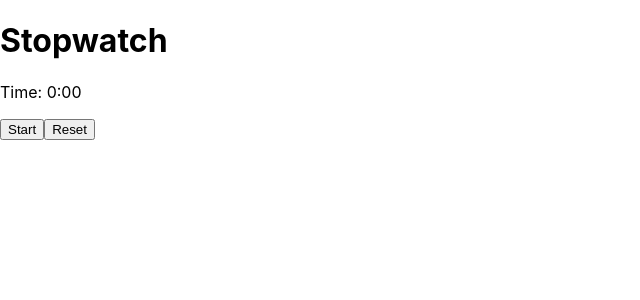
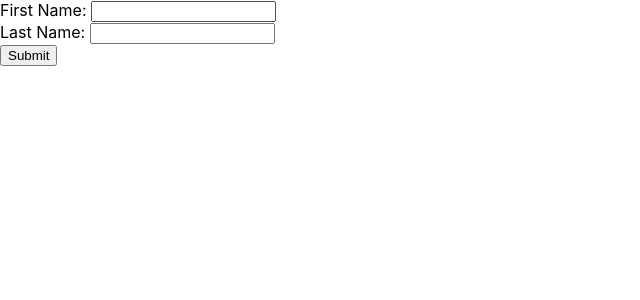
Before and after one commit to Kakashi9910/countriesFlag, a React (Create React App) app: page / in a window 1280 px wide. Shown: the top 300 px of the page, without its empty margins (0-640 px from the left). Built offline with nearby package versions, Linux system fonts and the light colour scheme.

Commit message:
display initial commit

```diff
--- a/src/App.js
+++ b/src/App.js
@@ -1,9 +1,9 @@
 import './App.css';
-import StopWatch from './components/StopWatch';
+import DisplayName from './components/StopWatch';
 function App() {
   return (
     <div>
-      <StopWatch/>
+      <DisplayName/>
     </div>
   );
 }
--- a/src/components/StopWatch.jsx
+++ b/src/components/StopWatch.jsx
@@ -1,48 +1,37 @@
 import React, { useEffect, useRef, useState } from "react"
 
 
-const StopWatch=()=>{
-    const timeRef= useRef(null)
-    const [time,setTime] = useState(0)
-    const [isTriggered,setTrigger] = useState(false)
-    useEffect(()=>{
-        if(isTriggered) {
-          timeRef.current=setInterval(()=>{
-              setTime(prev=>prev+1)
-          },1000)
-        } else {
-            clearInterval(timeRef.current)
-        }
-    },[isTriggered])
-
-   const FormatTime=(seconds)=> {
-       let min=''+Math.floor(seconds/60)
-       let sec=''+ seconds%60
-       if(sec<10){
-        sec='0'+sec
-       }
-       return `${min}:${sec}`
-
+const DisplayName=()=>{
+    const [submitted,setSubmit] = useState(false)
+    const [firstName,setFirstName] = useState("")
+    const [lastName,setLastName] = useState("")
+    const handleSubmit=(event)=>{
+        event.preventDefault()
+        setSubmit(true)
    }
 
-   const handleTrigger=()=>{
-       setTrigger(prev=>!prev)
-   }
-
-   const resetTrigger=()=>{
-    setTrigger(false)
-    setTime(0)
-   }
+    const handleChange=(event)=>{
+        if(event.target.id === 'firstName') {
+            setFirstName(event.target.value)
+        }
+        else {
+            setLastName(event.target.value)
+        }
+    }
     return (
-        <>
-        <h1>Stopwatch</h1>
-        <p>Time: {FormatTime(time)}</p>
-        <button onClick={handleTrigger}>
-            {isTriggered?'Stop':'Start'}
-        </button>
-        <button onClick={resetTrigger}>Reset</button>
-        </>
+   <form onSubmit={(event)=>handleSubmit(event)}>
+    <div>
+    <label htmlFor="firstName">First Name: </label>
+    <input required type="text" id="firstName" value={firstName} onChange={handleChange}/>
+    </div>
+    <div>
+    <label htmlFor="lastName">Last Name: </label>
+    <input required type="text" id="lastName" value={lastName} onChange={handleChange} />
+    </div>
+    {submitted && <p>{firstName} {lastName}</p>}
+     <button type="submit">Submit</button>
+   </form>
     )
 }
 
-export default StopWatch
+export default DisplayName
```
